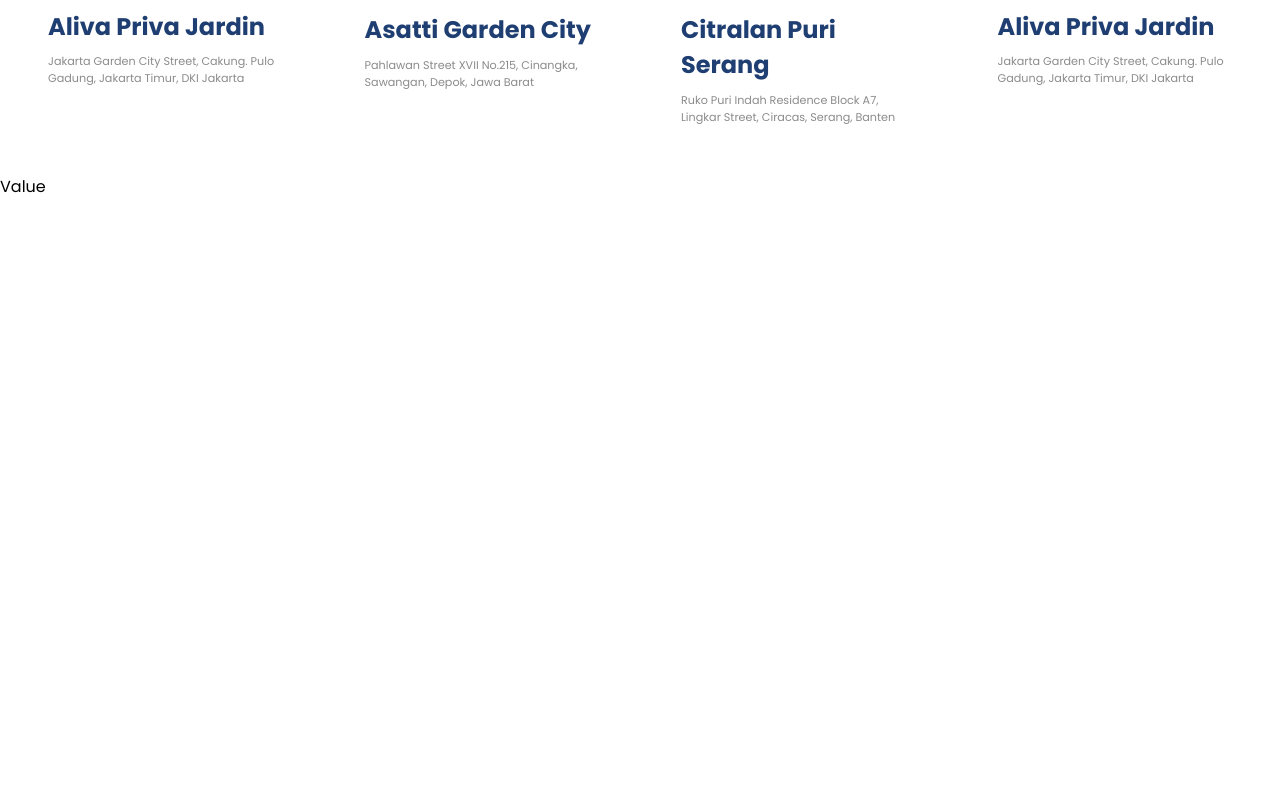
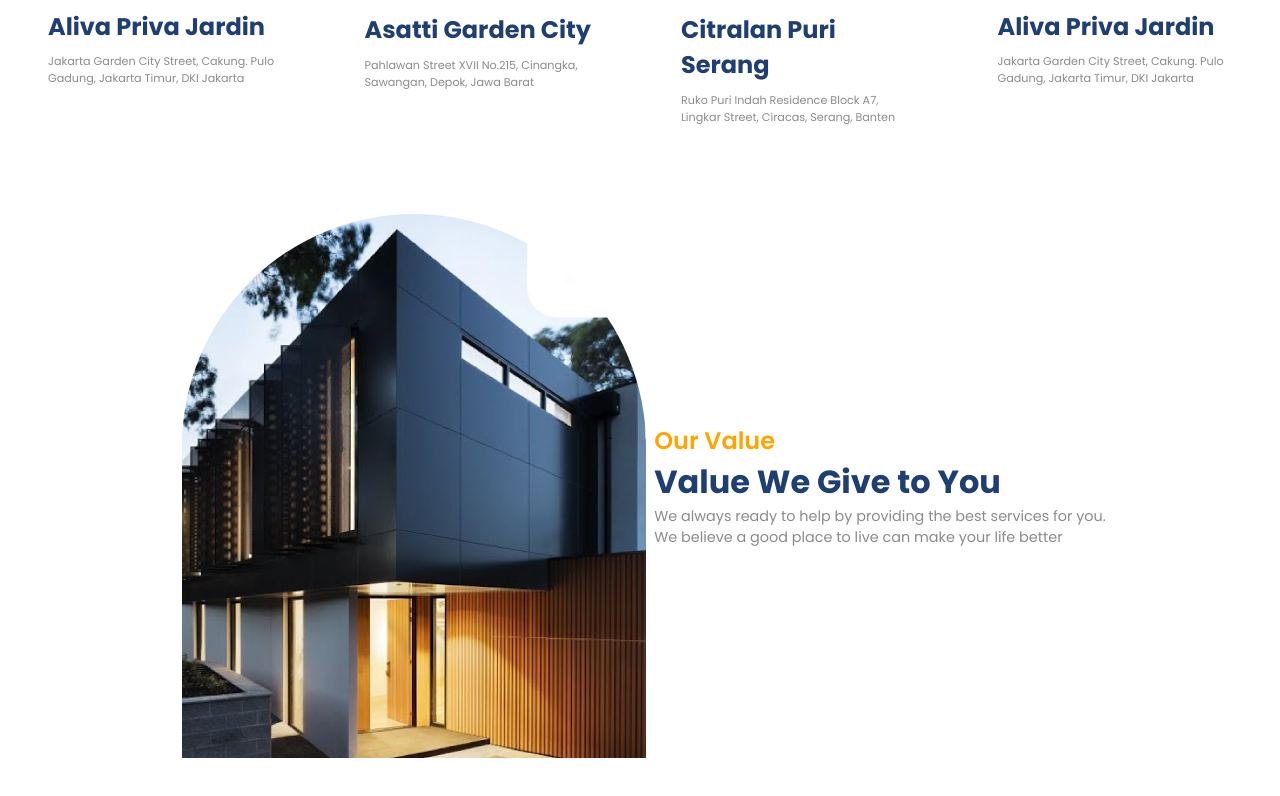
Before and after one commit to noahnoahnoahtran/Web_Dev, a React (Create React App) app in the folder Website/8_real_estate/: page / in a window 1280 px wide. Shown: the part 1273-2069 px from the top of the page. Before the commit the page ends 1472 px from the top, so only its background shows below. Built offline with nearby package versions, Linux system fonts and the light colour scheme.

Commit message:
feat(value): structure content

```diff
--- a/Website/8_real_estate/package.json
+++ b/Website/8_real_estate/package.json
@@ -8,6 +8,7 @@
     "@testing-library/react": "^16.3.2",
     "@testing-library/user-event": "^13.5.0",
     "react": "^19.2.3",
+    "react-accessible-accordion": "^5.0.1",
     "react-countup": "^6.5.3",
     "react-dom": "^19.2.3",
     "react-icons": "^5.5.0",
--- a/Website/8_real_estate/src/components/Value/Value.jsx
+++ b/Website/8_real_estate/src/components/Value/Value.jsx
@@ -1,8 +1,39 @@
 import React, { useState } from "react";
 import "./Value.css";
+import {
+  Accordion,
+  AccordionItem,
+  AccordionItemHeading,
+  AccordionItemButton,
+  AccordionItemPanel,
+  AccordionItemState,
+} from "react-accessible-accordion";
+import "react-accessible-accordion/dist/fancy-example.css";
+import { MdOutlineArrowDropDown } from "react-icons/md";
 
 function Value() {
-  return <div>Value</div>;
+  return (
+    <section className="v-wrapper">
+      <div className="paddings innerWidth flexCenter v-container">
+        {/* left side */}
+        <div className="v-left">
+          <div className="image-container">
+            <img src="./value.png" alt="" />
+          </div>
+        </div>
+        {/* right side */}
+        <div className="flexColStart v-right">
+          <span className="orangeText">Our Value</span>
+          <span className="primaryText">Value We Give to You</span>
+          <span className="secondaryText">
+            We always ready to help by providing the best services for you.
+            <br />
+            We believe a good place to live can make your life better
+          </span>
+        </div>
+      </div>
+    </section>
+  );
 }
 
 export default Value;
```
Also changed, not shown: 1 other file (tests, documents, lock files or other folders).
